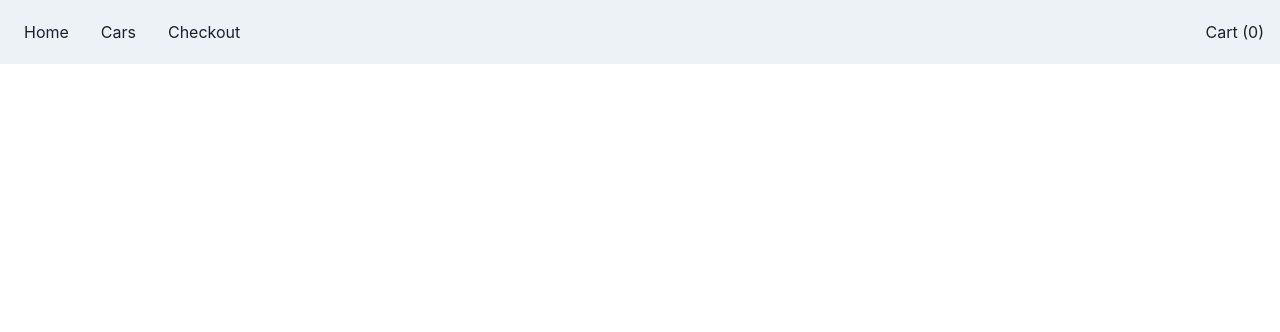
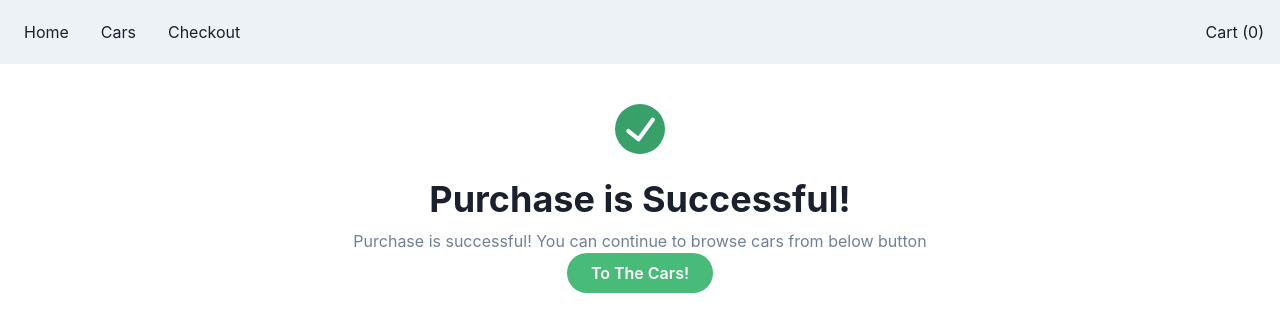
Before and after one commit to aducat5/cognizant-gallery, a React (Create React App) app in the folder cognizantgallery-web-client/: page /success in a window 1280 px wide. Shown: the top 332 px of the page. Built offline with nearby package versions, Linux system fonts and the light colour scheme.

Commit message:
delete button is working, success page is working.

```diff
--- a/cognizantgallery-web-client/package.json
+++ b/cognizantgallery-web-client/package.json
@@ -3,6 +3,7 @@
   "version": "0.1.0",
   "private": true,
   "dependencies": {
+    "@chakra-ui/icons": "^1.1.1",
     "@chakra-ui/react": "^1.7.3",
     "@emotion/react": "^11.7.1",
     "@emotion/styled": "^11.6.0",
--- a/cognizantgallery-web-client/src/Router.js
+++ b/cognizantgallery-web-client/src/Router.js
@@ -6,6 +6,7 @@ import Checkout from "./pages/Checkout";
 import Details from "./pages/Details";
 import Cars from "./pages/Cars";
 import Home from "./pages/Home";
+import Success from "./pages/Success";
 import NavigationBar from "./components/NavigationBar";
 import { CartProvider } from "./context/cart-context";
 
@@ -19,6 +20,7 @@ const Router = () => {
           <Route path="checkout" element={<Checkout />} />
           <Route path="detail/:warehouseId/:vehicleId" element={<Details />} />
           <Route path="cars" element={<Cars />} />
+          <Route path="success" element={<Success />} />
         </Routes>
       </BrowserRouter>
     </CartProvider>
--- a/cognizantgallery-web-client/src/components/EmptyView.js
+++ b/cognizantgallery-web-client/src/components/EmptyView.js
@@ -1,7 +1,7 @@
 import { Box } from "@chakra-ui/react";
 
 const EmptyView = () => {
-  return <Box>Nothing to view</Box>;
+  return <Box>Nothing to see here!</Box>;
 };
 
 export default EmptyView;
--- a/cognizantgallery-web-client/src/pages/Checkout.js
+++ b/cognizantgallery-web-client/src/pages/Checkout.js
@@ -1,11 +1,14 @@
 import { useContext } from "react";
+import { useNavigate } from "react-router-dom";
 import { CartContext } from "../context/cart-context";
 import PurchaseService from "../api/PurchaseService";
 
 import { Box, Center, Flex, Text, Button, Image } from "@chakra-ui/react";
+import { DeleteIcon } from "@chakra-ui/icons";
 
 const Checkout = () => {
   const [cart, setCart] = useContext(CartContext);
+  let navigate = useNavigate();
   let placeholderImage = require("../images/no-image.png");
   let totalPrice = 0;
   cart.length > 0 &&
@@ -18,12 +21,27 @@ const Checkout = () => {
     //if purchase successful clear cart
     PurchaseService.checkout(cart).then((result) => {
       const { data } = result;
-      if (data.isSuccessful) clearCart();
+      if (data.isSuccessful) {
+        clearCart();
+        navigate("../success", { replace: true });
+      }
     });
   };
 
   const clearCart = () => {
     setCart([]);
+  };
+
+  const removeFromCart = (warehouseId, vehicleId) => {
+    for (let i = 0; i < cart.length; i++) {
+      const item = cart[i];
+      if (item.warehouseId == warehouseId && item.id == vehicleId) {
+        console.log("found", item);
+        const newCart = cart.filter((element) => element != item);
+        setCart(newCart);
+        return;
+      }
+    }
   };
 
   return (
@@ -36,6 +54,7 @@ const Checkout = () => {
                 key={item.id}
                 data={item}
                 image={placeholderImage}
+                removeHandler={removeFromCart}
               />
             ))}
           </Flex>
@@ -77,6 +96,7 @@ const SummaryItem = (props) => {
 const CartListItem = (props) => {
   const { data } = props;
   const { image } = props;
+  const { removeHandler } = props;
   return (
     <Box p="10px" my="22px" borderRadius="12px" key={data.id} borderWidth="1px">
       <Flex justify="space-between" w="100%">
@@ -110,12 +130,12 @@ const CartListItem = (props) => {
             bg="transparent"
             mb={{ sm: "10px", md: "0px" }}
             me={{ md: "12px" }}
+            onClick={() => {
+              removeHandler(data.warehouseId, data.id);
+            }}
           >
             <Flex color="red.500" cursor="pointer" align="center" p="12px">
-              {/* <Icon as={FaTrashAlt} me="4px" /> */}
-              <Text fontSize="sm" fontWeight="semibold">
-                DELETE
-              </Text>
+              <DeleteIcon></DeleteIcon>
             </Flex>
           </Button>
         </Flex>
--- /dev/null
+++ b/cognizantgallery-web-client/src/pages/Success.js
@@ -0,0 +1,40 @@
+import { Link as RouterLink } from "react-router-dom";
+import { Box, Heading, Text, Stack, Link, Button } from "@chakra-ui/react";
+import { CheckCircleIcon } from "@chakra-ui/icons";
+
+const Success = () => {
+  return (
+    <Box textAlign="center" py={10} px={6}>
+      <CheckCircleIcon boxSize={"50px"} color={"green.500"} />
+      <Heading as="h2" size="xl" mt={6} mb={2}>
+        Purchase is Successful!
+      </Heading>
+      <Text color={"gray.500"}>
+        Purchase is successful! You can continue to browse cars from below
+        button
+      </Text>
+      <Stack
+        direction={"column"}
+        spacing={3}
+        align={"center"}
+        alignSelf={"center"}
+        position={"relative"}
+      >
+        <Button
+          colorScheme={"green"}
+          bg={"green.400"}
+          rounded={"full"}
+          px={6}
+          _hover={{
+            bg: "green.500",
+          }}
+        >
+          <Link as={RouterLink} to="/cars">
+            To The Cars!
+          </Link>
+        </Button>
+      </Stack>
+    </Box>
+  );
+};
+export default Success;
```
Also changed, not shown: 1 other file (tests, documents, lock files or other folders).
